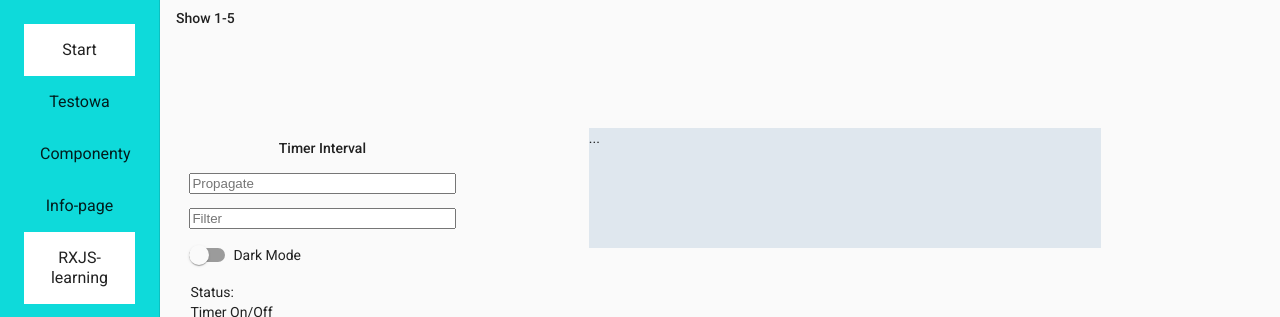
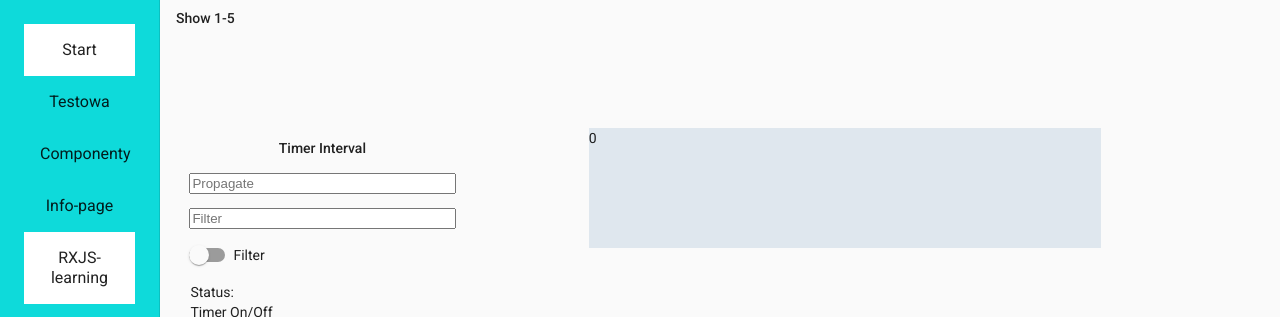
Before and after one commit to ArturOnEuvic/Test999, an Angular app: page /rxjs-learning in a window 1280 px wide. Shown: the top 317 px of the page. Built offline with nearby package versions, Linux system fonts and the light colour scheme.

Commit message:
setInterval_task

```diff
--- a/src/app/rxjs-learning/rxjs-learning.component.html
+++ b/src/app/rxjs-learning/rxjs-learning.component.html
@@ -10,7 +10,7 @@
 
 <section id="big_one">
 
-   <div id="text_area">...</div>
+   <div id="text_area">{{data}}</div>
 
 </section>
 <section id="small_one">
@@ -22,7 +22,7 @@
 
    <input class="input" id="text_two" type="text"  placeholder="Filter">
 
-   <mat-slide-toggle class="dark_mode">Dark Mode</mat-slide-toggle>
+   <mat-slide-toggle class="dark_mode">Filter</mat-slide-toggle>
 
    <div class="panel">
       Status:<br>
--- a/src/app/rxjs-learning/rxjs-learning.component.ts
+++ b/src/app/rxjs-learning/rxjs-learning.component.ts
@@ -1,7 +1,10 @@
 import { Component, OnInit } from '@angular/core';
-import {Observable, of} from 'rxjs';
+import {interval, Observable, of, tap, range, min, max } from 'rxjs';
 import { MatSnackBar } from '@angular/material/snack-bar';
-import { tap} from 'rxjs';
+import {BehaviorSubject} from 'rxjs';
+
+
+
 
 
 @Component({
@@ -10,6 +13,26 @@ import { tap} from 'rxjs';
   styleUrls: ['./rxjs-learning.component.css']
 })
 export class RxjsLearningComponent implements OnInit {
+  title = 'toolsets'
+  data: number = 0;
+
+
+
+
+setInterval(): any{
+const data = range(1,10);
+this.data = Math.floor(min)
+this.data = Math.floor(max)
+this.data = Math.floor(Math.random() * max - min + 1) + min;
+data.subscribe((d) => {
+  console.log(d);
+  this.data = d;
+  });
+}
+
+
+
+
 
 
 tablicaTestowa?:Observable< number[] |null>
@@ -17,12 +40,14 @@ tablicaTestowa?:Observable< number[] |null>
   ngOnInit(): any {
     this.tablicaTestowa = of([1,2,3,4,5]).pipe(tap(console.log))
   }
-
   constructor(private snackBar: MatSnackBar) {}
-
   openSnackBar(message: number[] |null){
     if(message){
     this.snackBar.open(message.join(','));
     }
   }
+
+
+
+
 }
```
